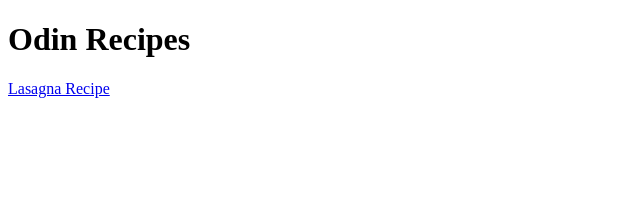
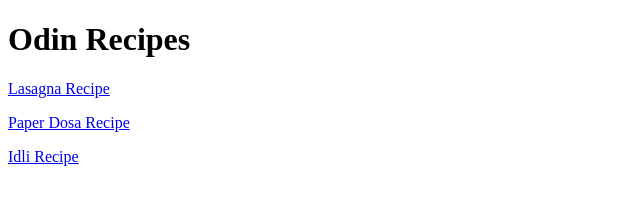
Before and after one commit to roman-thapa/odin-recipes, a plain HTML site: page index.html in a window 1280 px wide. Shown: the whole page, without its empty margins (0-640 px from the left). Drawn offline with Linux system fonts and the light colour scheme.

Commit message:
Create link to connect new html file in index.html
Created hyperliink into index.html file connecting to newly create paper-dosa.html and idli.html page

```diff
--- a/index.html
+++ b/index.html
@@ -1,3 +1,4 @@
+
 <!DOCTYPE html>
 
 <html lang='en'>
@@ -10,6 +11,8 @@
 	<body>
 		<h1>Odin Recipes</h1>
 		<p><a href="./recipes/lasagna.html">Lasagna Recipe</a><p>
+		<p><a href="./recipes/paper-dosa.html">Paper Dosa Recipe</a><p>
+		<p><a href="./recipes/idli.html">Idli Recipe</a><p>
 
 	</body>
 
```
